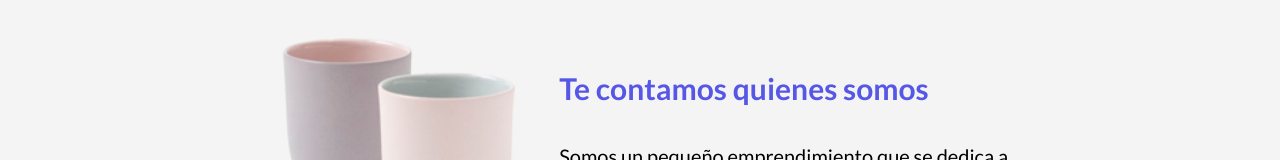
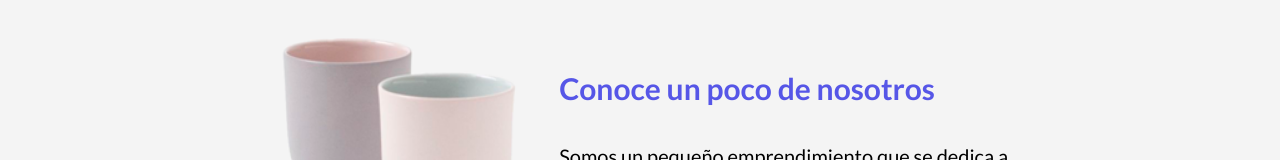
Before and after one commit to DanielPeinadoB/patioceramica, a website: page index.html in a window 1280 px wide. Shown: the part 818-978 px from the top of the page. Drawn offline with Linux system fonts and the light colour scheme; files whose address does not match are found by name.

Commit message:
modifiacion de nosotrostexto

```diff
--- a/index.html
+++ b/index.html
@@ -41,7 +41,7 @@
                         <img src="./images/patio-ceramica-nosotros.png" alt="imágen nosotros Patio Ceramica" width="250px">
                     </div>
                     <div class="nosotrostexto latonormal">
-                        <h2>Te contamos quienes somos</h2>
+                        <h2>Conoce un poco de nosotros</h2>
                         <p>Somos un pequeño emprendimiento que se dedica a la busqueda y creación de piezas de ceramicas únicas para cada cliente.</p>
                     </div>
                 </div>
```
